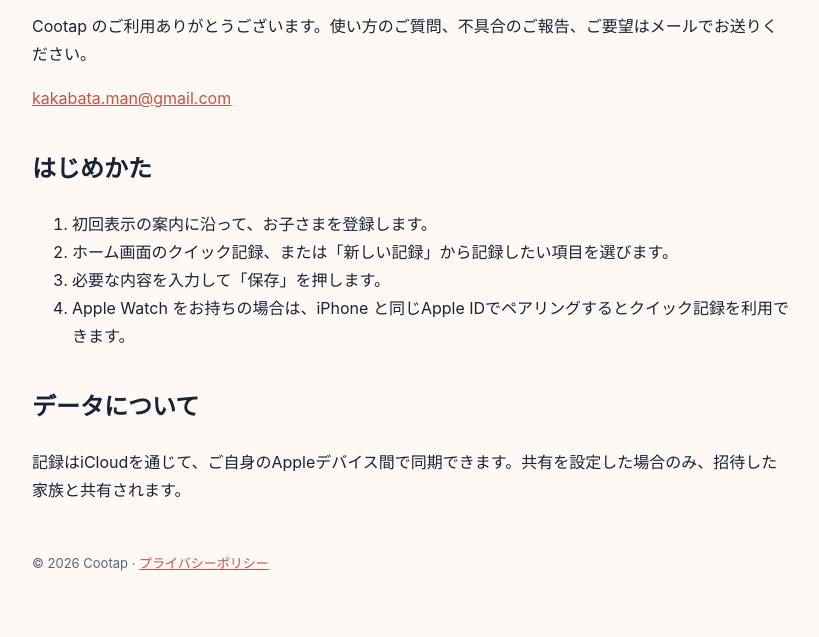
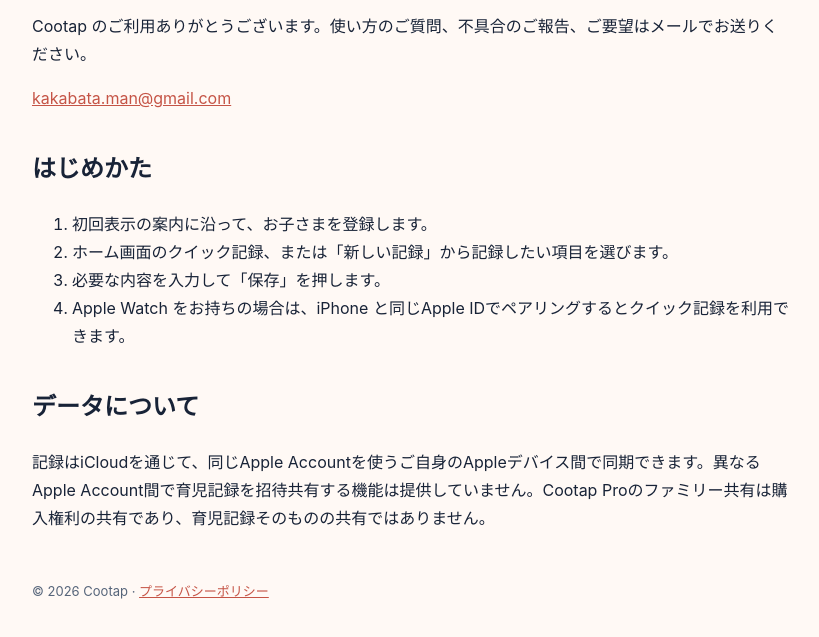
Before and after one commit to YuukiKawabata/cootap-pages, a plain HTML site: page support.html in a window 1280 px wide. Shown: the part 183-820 px from the top of the page, without its empty margins (228-1047 px from the left). Drawn offline with Linux system fonts and the light colour scheme.

Commit message:
Clarify personal iCloud sync and Pro Family Sharing in support

```diff
--- a/support.html
+++ b/support.html
@@ -19,7 +19,7 @@
       <li>Apple Watch をお持ちの場合は、iPhone と同じApple IDでペアリングするとクイック記録を利用できます。</li>
     </ol>
     <h2>データについて</h2>
-    <p>記録はiCloudを通じて、ご自身のAppleデバイス間で同期できます。共有を設定した場合のみ、招待した家族と共有されます。</p>
+    <p>記録はiCloudを通じて、同じApple Accountを使うご自身のAppleデバイス間で同期できます。異なるApple Account間で育児記録を招待共有する機能は提供していません。Cootap Proのファミリー共有は購入権利の共有であり、育児記録そのものの共有ではありません。</p>
     <footer>© 2026 Cootap · <a href="privacy.html">プライバシーポリシー</a></footer>
   </body>
 </html>
```
